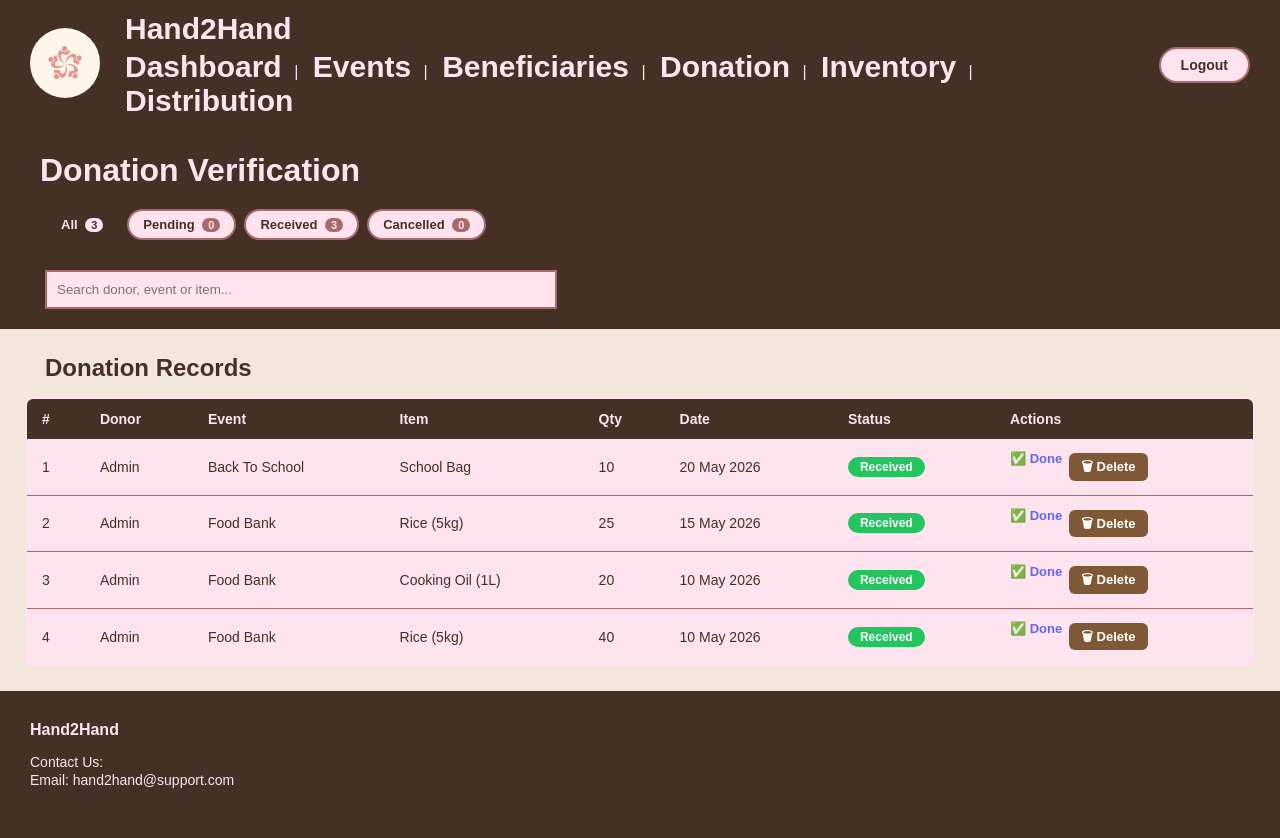
After one commit to alyaapotter/Hand2Hand, a PHP site: page /admin/donation.php in a window 1280 px wide. The commit adds this page. Run offline with PHP 8.4, Linux system fonts and the light colour scheme; a user stored in the database is signed in; data comes from the database, SQL or seed files in the repository.

Commit message:
add donation verification page

```diff
--- /dev/null
+++ b/admin/donation.php
@@ -0,0 +1,498 @@
+<?php
+session_start();
+require_once '../includes/connect.php';
+
+if (!isset($_SESSION['user_id']) || $_SESSION['role'] != 'Admin') {
+    header("Location: ../login.php");
+    exit();
+}
+
+$success = "";
+$error = "";
+
+if ($_SERVER['REQUEST_METHOD'] == 'POST' && isset($_POST['action'])) {
+
+    /* ---------- Verify Donation ---------- */
+    if ($_POST['action'] == 'receive') {
+
+        $donation_id = intval($_POST['donation_id']);
+
+        mysqli_begin_transaction($conn);
+
+        try {
+
+            $check = mysqli_query(
+                $conn,
+                "SELECT status
+                 FROM DONATION
+                 WHERE donation_id = $donation_id"
+            );
+
+            $donation = mysqli_fetch_assoc($check);
+
+            if ($donation && $donation['status'] == 'Pending') {
+
+                mysqli_query(
+                    $conn,
+                    "UPDATE DONATION
+                     SET status='Received'
+                     WHERE donation_id=$donation_id"
+                );
+
+                $items = mysqli_query(
+                    $conn,
+                    "SELECT item_id, quantity
+                     FROM DONATION_ITEM
+                     WHERE donation_id=$donation_id"
+                );
+
+                while ($item = mysqli_fetch_assoc($items)) {
+
+                    $item_id = $item['item_id'];
+                    $qty     = $item['quantity'];
+
+                    $inv = mysqli_query(
+                        $conn,
+                        "SELECT inventory_id
+                         FROM INVENTORY
+                         WHERE item_id=$item_id"
+                    );
+
+                    if (mysqli_num_rows($inv) > 0) {
+
+                        mysqli_query(
+                            $conn,
+                            "UPDATE INVENTORY
+                             SET quantity = quantity + $qty
+                             WHERE item_id=$item_id"
+                        );
+                    } else {
+
+                        mysqli_query(
+                            $conn,
+                            "INSERT INTO INVENTORY(item_id, quantity)
+                             VALUES($item_id, $qty)"
+                        );
+                    }
+                }
+
+                mysqli_commit($conn);
+
+                $success = "Donation verified successfully.";
+            } else {
+
+                mysqli_rollback($conn);
+
+                $error = "Donation has already been verified.";
+            }
+        } catch (Exception $e) {
+
+            mysqli_rollback($conn);
+
+            $error = "Failed to verify donation.";
+        }
+    }
+
+    /* ---------- Reject / Cancel Donation ---------- */
+    if ($_POST['action'] == 'cancel') {
+
+        $donation_id = intval($_POST['donation_id']);
+
+        $check = mysqli_query(
+            $conn,
+            "SELECT status
+             FROM DONATION
+             WHERE donation_id = $donation_id"
+        );
+
+        $donation = mysqli_fetch_assoc($check);
+
+        if ($donation && $donation['status'] == 'Pending') {
+
+            mysqli_query(
+                $conn,
+                "UPDATE DONATION
+                 SET status='Cancelled'
+                 WHERE donation_id=$donation_id"
+            );
+
+            $success = "Donation cancelled.";
+        } else {
+
+            $error = "Donation has already been verified.";
+        }
+    }
+
+    if ($_POST['action'] == 'delete') {
+
+        $donation_id = intval($_POST['donation_id']);
+
+        mysqli_begin_transaction($conn);
+
+        try {
+
+            mysqli_query(
+                $conn,
+                "DELETE FROM DONATION_ITEM
+                 WHERE donation_id=$donation_id"
+            );
+
+            mysqli_query(
+                $conn,
+                "DELETE FROM DONATION
+                 WHERE donation_id=$donation_id"
+            );
+
+            mysqli_commit($conn);
+
+            $success = "Donation deleted successfully.";
+        } catch (Exception $e) {
+
+            mysqli_rollback($conn);
+
+            $error = "Unable to delete donation.";
+        }
+    }
+}
+
+$search = isset($_GET['search'])
+    ? mysqli_real_escape_string($conn, trim($_GET['search']))
+    : '';
+
+$filter = isset($_GET['filter'])
+    ? $_GET['filter']
+    : 'all';
+
+
+$query = "
+SELECT
+    d.donation_id,
+    d.date,
+    d.status,
+
+    u.username,
+    u.email,
+
+    e.name AS event_name,
+
+    i.name AS item_name,
+
+    di.quantity
+
+FROM DONATION d
+
+JOIN USER u
+ON d.user_id = u.user_id
+
+JOIN DONATIONEVENT e
+ON d.event_id = e.event_id
+
+JOIN DONATION_ITEM di
+ON d.donation_id = di.donation_id
+
+JOIN ITEM i
+ON di.item_id = i.item_id
+
+WHERE 1=1
+";
+
+
+if ($search != "") {
+
+    $query .= "
+    AND
+    (
+        u.username LIKE '%$search%'
+        OR
+        e.name LIKE '%$search%'
+        OR
+        i.name LIKE '%$search%'
+    )
+    ";
+}
+
+
+if ($filter != "all") {
+
+    $query .= "
+    AND d.status='" .
+        mysqli_real_escape_string($conn, $filter) .
+        "'";
+}
+
+
+$query .= "
+ORDER BY
+FIELD(d.status,'Pending','Received','Cancelled'),
+d.date DESC,
+d.donation_id DESC
+";
+
+
+$result = mysqli_query($conn, $query);
+
+$donations = mysqli_fetch_all($result, MYSQLI_ASSOC);
+
+$counts = [
+    'all' => 0,
+    'Pending' => 0,
+    'Received' => 0,
+    'Cancelled' => 0
+];
+
+
+$countResult = mysqli_query(
+    $conn,
+    "SELECT status,
+            COUNT(*) AS total
+     FROM DONATION
+     GROUP BY status"
+);
+
+while ($row = mysqli_fetch_assoc($countResult)) {
+
+    $counts[$row['status']] = $row['total'];
+
+    $counts['all'] += $row['total'];
+}
+
+?>
+<!DOCTYPE html>
+<html lang="en">
+
+<head>
+    <meta charset="UTF-8">
+    <meta name="viewport" content="width=device-width, initial-scale=1.0">
+    <title>Donation Verification - Hand2Hand</title>
+
+    <link rel="stylesheet" href="../css/formatBulan.css">
+
+    <style>
+        /* Table Layout */
+        .custom-table { width: 100%; border-collapse: collapse; margin-top: 15px; font-size: 14px; background-color: #FFE4EF; border: 2px solid #A86B6C; border-radius: 8px; overflow: hidden; }
+        .custom-table th { background-color: #443025; color: #FFE4EF; padding: 12px 15px; text-align: left; font-weight: bold; }
+        .custom-table td { padding: 12px 15px; border-bottom: 1px solid #A86B6C; color: #443025; vertical-align: middle; }
+        .custom-table tr:last-child td { border-bottom: none; }
+        .custom-table tr:hover td { background-color: #f7d6e4; }
+
+        /* Clean Buttons Override */
+        .btn-action, button.btn-action {
+            background-color: #A86B6C !important; color: #FFE4EF !important; border: none !important;
+            padding: 6px 12px !important; margin: 2px !important; border-radius: 6px !important; cursor: pointer !important;
+            font-size: 13px !important; font-weight: bold !important; text-decoration: none !important;
+            display: inline-flex !important; align-items: center !important; justify-content: center !important;
+            line-height: 1.2 !important; height: auto !important; width: auto !important;
+        }
+        .btn-action:hover, button.btn-action:hover { background-color: #a45a66 !important; }
+        .btn-approve, button.btn-approve { background-color: #22c55e !important; color: white !important; }
+        .btn-approve:hover, button.btn-approve:hover { background-color: #16a34a !important; }
+        .btn-reject, button.btn-reject { background-color: #ef4444 !important; color: white !important; }
+        .btn-reject:hover, button.btn-reject:hover { background-color: #dc2626 !important; }
+        .btn-delete, button.btn-delete { background-color: #7F5836 !important; color: white !important; }
+        .btn-delete:hover, button.btn-delete:hover { background-color: #5c3f25 !important; }
+        .action-cell { display: flex; gap: 5px; flex-wrap: wrap; }
+
+        /* Tabs positioning on dark brown background */
+        .tab-container { display: flex; gap: 8px; margin: 20px 0 10px 45px; flex-wrap: wrap; }
+        .tab-link { padding: 6px 14px; border-radius: 20px; border: 2px solid #A86B6C; background-color: #FFE4EF; color: #443025; text-decoration: none; font-size: 13px; font-weight: bold; transition: all 0.2s; }
+        .tab-link:hover, .tab-link.active { background-color: #443025; color: #FFE4EF; border-color: #443025; }
+        .tab-cnt { background-color: #A86B6C; color: #FFE4EF; border-radius: 10px; padding: 1px 6px; margin-left: 4px; font-size: 11px; }
+        .tab-link.active .tab-cnt { background-color: #FFE4EF; color: #443025; }
+
+        .badge { padding: 3px 12px; border-radius: 20px; font-size: 12px; font-weight: 600; color: white; display: inline-block; }
+        .badge-pending { background-color: #f59e0b; }
+        .badge-received { background-color: #22c55e; }
+        .badge-cancelled { background-color: #ef4444; }
+
+        /* Dark Footer styling for Light background pages */
+        footer.dark-footer { background-color: #443025 !important; color: #FFE4EF !important; padding: 30px !important; margin-top: 0 !important; }
+        footer.dark-footer h4 { color: #FFE4EF !important; margin-bottom: 15px !important; }
+        footer.dark-footer p { color: #FFE4EF !important; margin-bottom: 2px !important; font-size: 14px !important; }
+    </style>
+
+</head>
+
+<body>
+
+    <?php include '../includes/navbar.php'; ?>
+
+    <div class="page-container">
+
+        <div class="page-title2">
+            <h1>Donation Verification</h1>
+        </div>
+
+        <?php if ($success): ?>
+            <div class="alert alert-success" style="margin:12px 0 15px 45px;width:30%;">
+                <?= htmlspecialchars($success) ?>
+            </div>
+        <?php endif; ?>
+
+        <?php if ($error): ?>
+            <div class="alert alert-error" style="margin:12px 0 15px 45px;width:30%;">
+                <?= htmlspecialchars($error) ?>
+            </div>
+        <?php endif; ?>
+
+        <div class="tab-container">
+
+            <a href="?filter=all" class="tab-link <?= $filter == 'all' ? 'active' : '' ?>">
+                All <span class="tab-cnt"><?= $counts['all'] ?></span>
+            </a>
+
+            <a href="?filter=Pending" class="tab-link <?= $filter == 'Pending' ? 'active' : '' ?>">
+                Pending <span class="tab-cnt"><?= $counts['Pending'] ?></span>
+            </a>
+
+            <a href="?filter=Received" class="tab-link <?= $filter == 'Received' ? 'active' : '' ?>">
+                Received <span class="tab-cnt"><?= $counts['Received'] ?></span>
+            </a>
+
+            <a href="?filter=Cancelled" class="tab-link <?= $filter == 'Cancelled' ? 'active' : '' ?>">
+                Cancelled <span class="tab-cnt"><?= $counts['Cancelled'] ?></span>
+            </a>
+
+        </div>
+
+        <input type="text"
+            class="search-bar"
+            placeholder="Search donor, event or item..."
+            onkeyup="filterTable(this.value)">
+
+        <section class="admin-table">
+
+            <h2>Donation Records</h2>
+
+            <table class="custom-table" id="mainTable">
+
+                <thead>
+                    <tr>
+                        <th>#</th>
+                        <th>Donor</th>
+                        <th>Event</th>
+                        <th>Item</th>
+                        <th>Qty</th>
+                        <th>Date</th>
+                        <th>Status</th>
+                        <th>Actions</th>
+                    </tr>
+                </thead>
+
+                <tbody>
+
+                    <?php if (empty($donations)): ?>
+
+                        <tr>
+                            <td colspan="8" style="text-align:center;padding:30px;font-style:italic;color:#7a5c3a;">
+                                No donation records found.
+                            </td>
+                        </tr>
+
+                    <?php else: ?>
+
+                        <?php foreach ($donations as $i => $d): ?>
+
+                            <tr>
+
+                                <td><?= $i + 1 ?></td>
+                                <td><?= htmlspecialchars($d['username']) ?></td>
+                                <td><?= htmlspecialchars($d['event_name']) ?></td>
+                                <td><?= htmlspecialchars($d['item_name']) ?></td>
+                                <td><?= $d['quantity'] ?></td>
+                                <td style="white-space:nowrap"><?= date('d M Y', strtotime($d['date'])) ?></td>
+
+                                <td>
+                                    <span class="badge badge-<?= strtolower($d['status']) ?>">
+                                        <?= $d['status'] ?>
+                                    </span>
+                                </td>
+
+                                <td>
+
+                                    <div class="action-cell">
+
+                                        <?php if ($d['status'] == 'Pending'): ?>
+
+                                            <form method="POST" style="display:inline">
+                                                <input type="hidden" name="action" value="receive">
+                                                <input type="hidden" name="donation_id" value="<?= $d['donation_id'] ?>">
+
+                                                <button type="submit" class="btn-action btn-approve">
+                                                    ✓ Received
+                                                </button>
+                                            </form>
+
+                                            <form method="POST" style="display:inline">
+                                                <input type="hidden" name="action" value="cancel">
+                                                <input type="hidden" name="donation_id" value="<?= $d['donation_id'] ?>">
+
+                                                <button type="submit" class="btn-action btn-reject">
+                                                    ✗ Cancel
+                                                </button>
+                                            </form>
+
+                                        <?php elseif ($d['status'] == 'Received'): ?>
+
+                                            <span style="color:#6366f1;font-weight:bold;font-size:13px;">
+                                                ✅ Done
+                                            </span>
+
+                                        <?php elseif ($d['status'] == 'Cancelled'): ?>
+
+                                            <span style="color:#ef4444;font-weight:bold;font-size:13px;">
+                                                ✗ Cancelled
+                                            </span>
+
+                                        <?php endif; ?>
+
+                                        <form method="POST"
+                                            onsubmit="return confirm('Delete this donation?')"
+                                            style="display:inline">
+
+                                            <input type="hidden" name="action" value="delete">
+                                            <input type="hidden" name="donation_id" value="<?= $d['donation_id'] ?>">
+
+                                            <button type="submit" class="btn-action btn-delete">
+                                                🗑 Delete
+                                            </button>
+
+                                        </form>
+
+                                    </div>
+
+                                </td>
+
+                            </tr>
+
+                        <?php endforeach; ?>
+
+                    <?php endif; ?>
+
+                </tbody>
+
+            </table>
+
+        </section>
+
+    </div>
+
+    <footer class="dark-footer">
+        <h4>Hand2Hand</h4>
+        <p>Contact Us:</p>
+        <p>Email: hand2hand@support.com</p>
+    </footer>
+
+    <script>
+        function filterTable(val) {
+            val = val.toLowerCase();
+            document.querySelectorAll("#mainTable tbody tr").forEach(row => {
+                row.style.display =
+                    row.innerText.toLowerCase().includes(val) ?
+                    "" : "none";
+            });
+        }
+    </script>
+
+</body>
+
+</html> untuk page nii
--- a/donor/donation_history.php
+++ b/donor/donation_history.php
@@ -12,7 +12,7 @@ $query = "SELECT d.donation_id, d.date, d.status, e.name AS event_name
           FROM DONATION d JOIN DONATIONEVENT e ON d.event_id=e.event_id
           WHERE d.user_id=$user_id";
 if ($search) $query .= " AND e.name LIKE '%$search%'";
-$query    .= " ORDER BY d.date DESC";
+$query .= " ORDER BY d.donation_id DESC";
 $result    = mysqli_query($conn, $query);
 $donations = mysqli_fetch_all($result, MYSQLI_ASSOC);
 
@@ -44,6 +44,7 @@ if (!empty($donations)) {
         .badge { padding: 3px 12px; border-radius: 20px; font-size: 12px; font-weight: 600; color: white; display: inline-block; }
         .badge-received { background-color: #22c55e; }
         .badge-pending  { background-color: #f59e0b; }
+        .badge-cancelled  { background-color: #ef4444; }
         .empty-msg { text-align:center; color:#7a5c3a; padding:30px; font-style:italic; }
 
         /* Dark Footer styling for Light background pages */
--- a/includes/connect.php
+++ b/includes/connect.php
@@ -1,7 +1,7 @@
 <?php
 $servername = "localhost";
 $username = "root";
-$password = "root123";
+$password = "";
 $dbname = "hand2hand";
 
 // Create connection
--- a/includes/navbar.php
+++ b/includes/navbar.php
@@ -3,7 +3,7 @@
 $role = $_SESSION['role'];
 
 if ($role == 'Admin') {
-    $nav_links = "<a href='../admin/dashboard.php'>Dashboard</a> | <a href='../admin/beneficiary.php'>Beneficiaries</a> | <a href='../admin/donation_event.php'>Events</a> | <a href='../admin/inventory.php'>Inventory</a> | <a href='../admin/distribution_management.php'>Distribution</a>";
+    $nav_links = "<a href='../admin/dashboard.php'>Dashboard</a> | <a href='../admin/donation_event.php'>Events</a> | <a href='../admin/beneficiary.php'>Beneficiaries</a> | <a href='../admin/donation.php'>Donation</a> | <a href='../admin/inventory.php'>Inventory</a> | <a href='../admin/distribution_management.php'>Distribution</a>";
 } else if ($role == 'Donor') {
     $nav_links = "<a href='../donor/home_page_donor.php'>Home</a> | <a href='../donor/donation_event_donor.php'>My Events</a> | <a href='../donor/donation_history.php'>My Donations</a>";
 } else if ($role == 'Requester'){
```
Also changed, not shown: donor/donate_item.php (+133 -28 lines).
